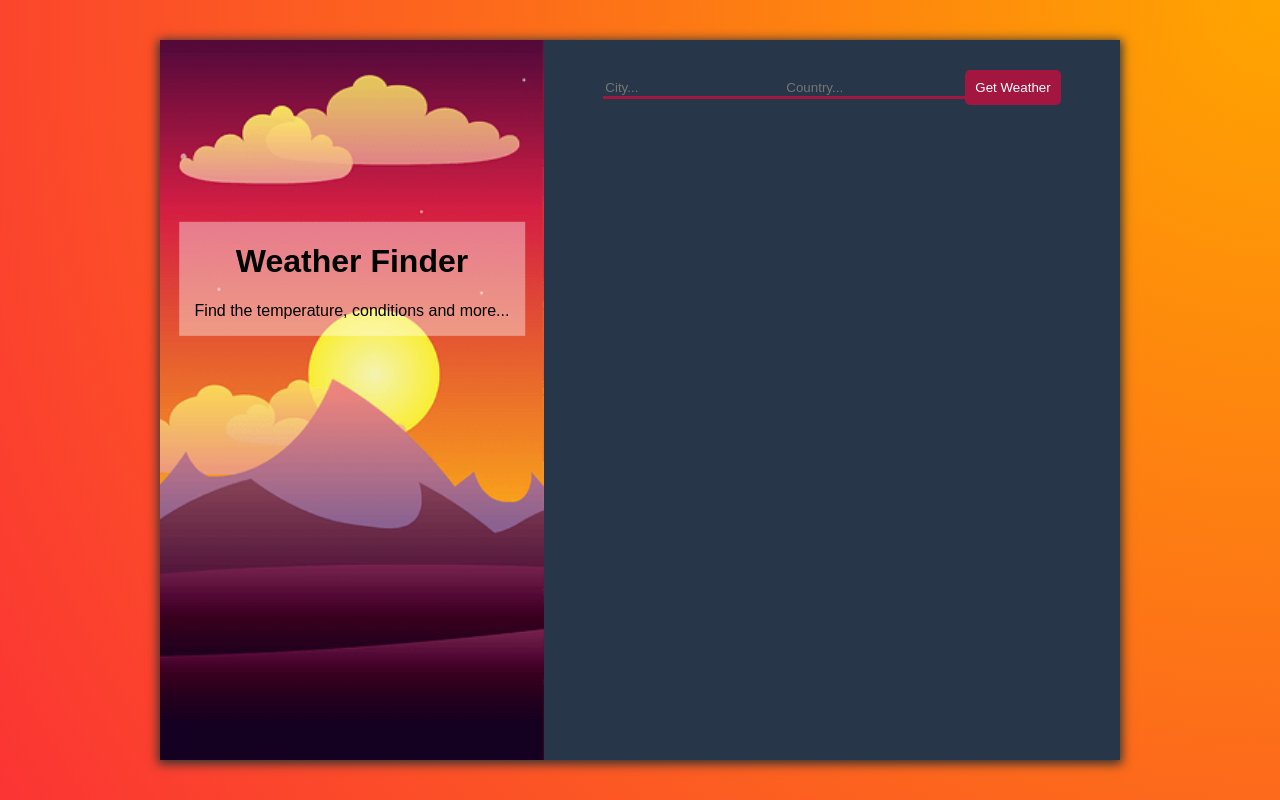
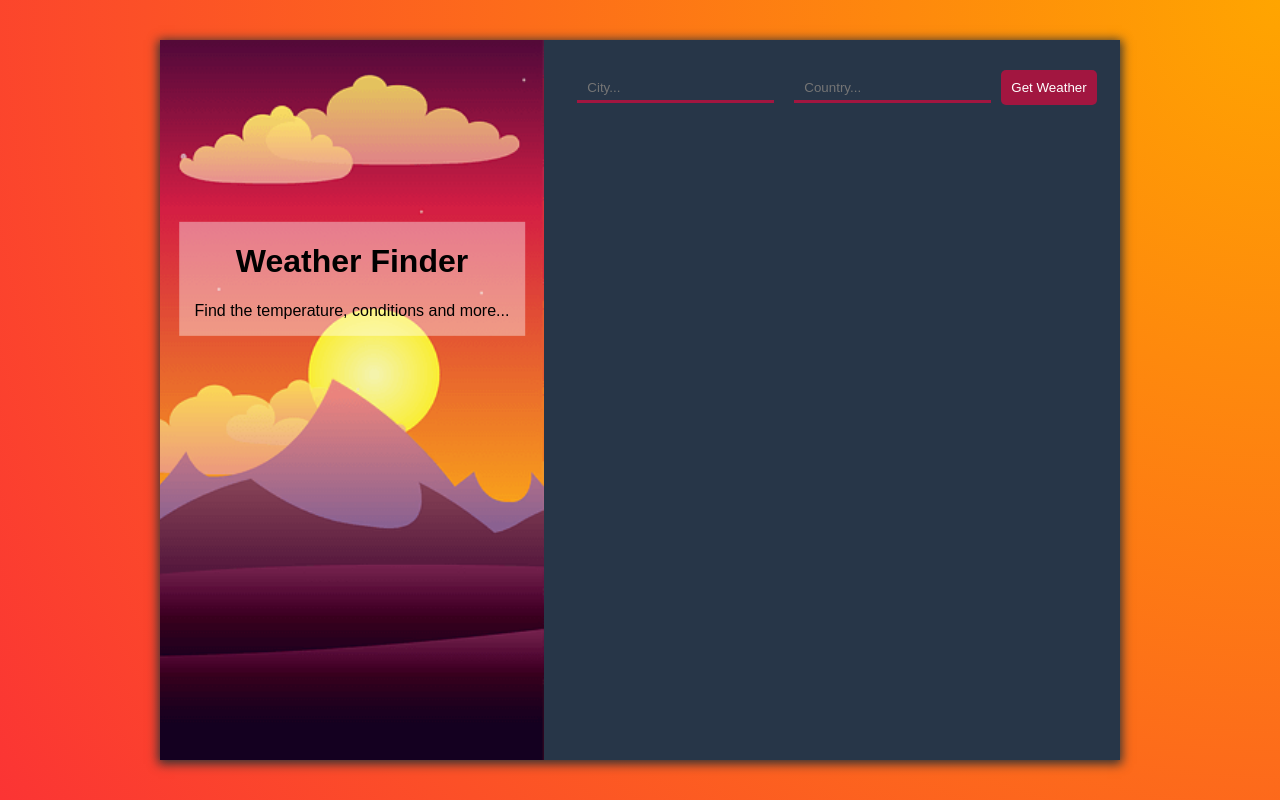
Before and after one commit to its-gio/weather-app, a React (Create React App) app: page / in a window 1280 px wide. Built offline with nearby package versions, Linux system fonts and the light colour scheme; the HTML template or start-up script is replaced by a standard one.

Commit message:
Removing outline for input and button focus and giving padding and margin to input

```diff
--- a/src/css/App.css
+++ b/src/css/App.css
@@ -39,22 +39,34 @@ header {
     background: #273648;
 }
 
-.content-container__form.right form{
+.content-container__form.right form {
     padding: 30px 0;
 }
 
-.content-container__form.right form input{
+.content-container__form.right form input {
     background: none;
     border-bottom: 3px solid var(--form-color);
     border-left: 0;
     border-top: 0;
     border-right: 0;
+    padding: 5px 10px;
+    margin: 5px 10px;
+    color: #fff;
 }
 
-.content-container__form.right form button{
+.content-container__form.right form button {
     background: var(--form-color);
     color: white;
     padding: 10px;
     border: 0;
     border-radius: 5px;
 }
+
+/* Form Actions */
+.content-container__form.right form input:focus, .content-container__form.right form button:focus {
+    outline: none;
+}
+
+.content-container__form.right form button:hover {
+    cursor: pointer;
+}
```
